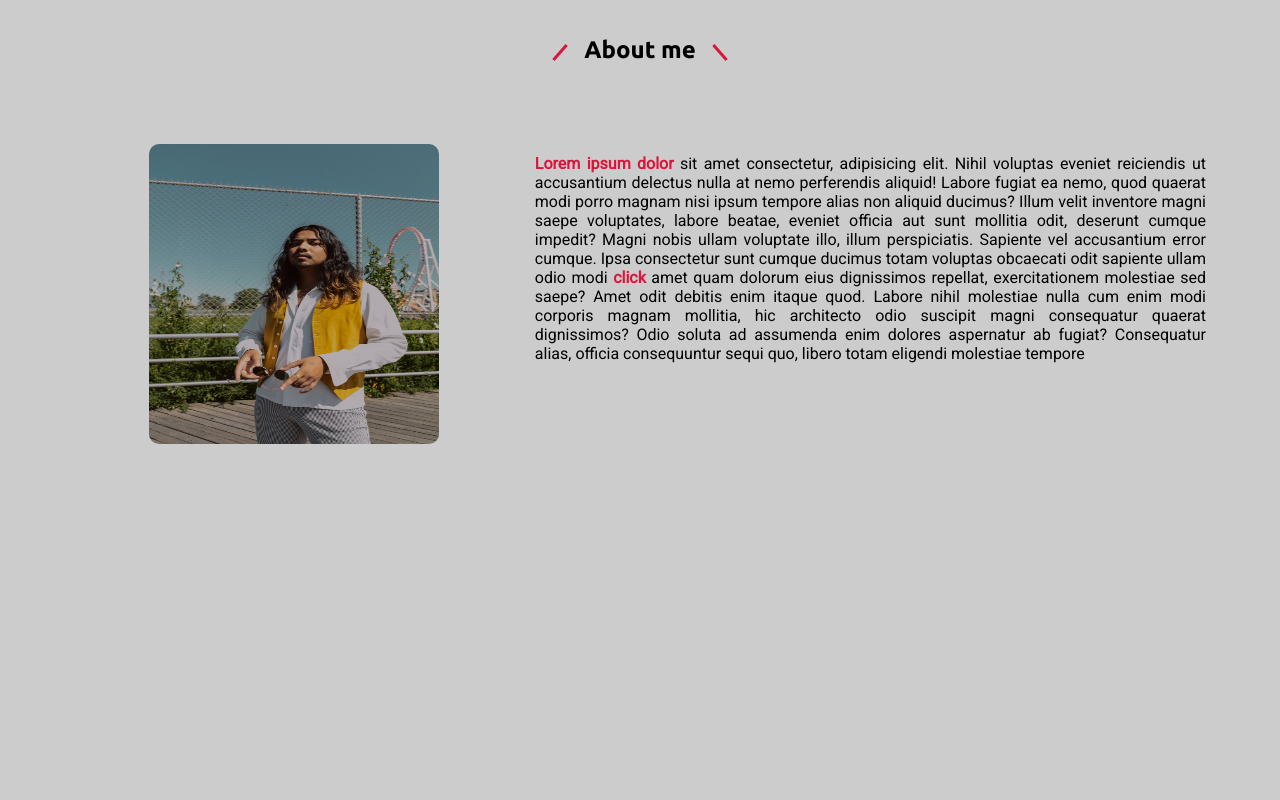
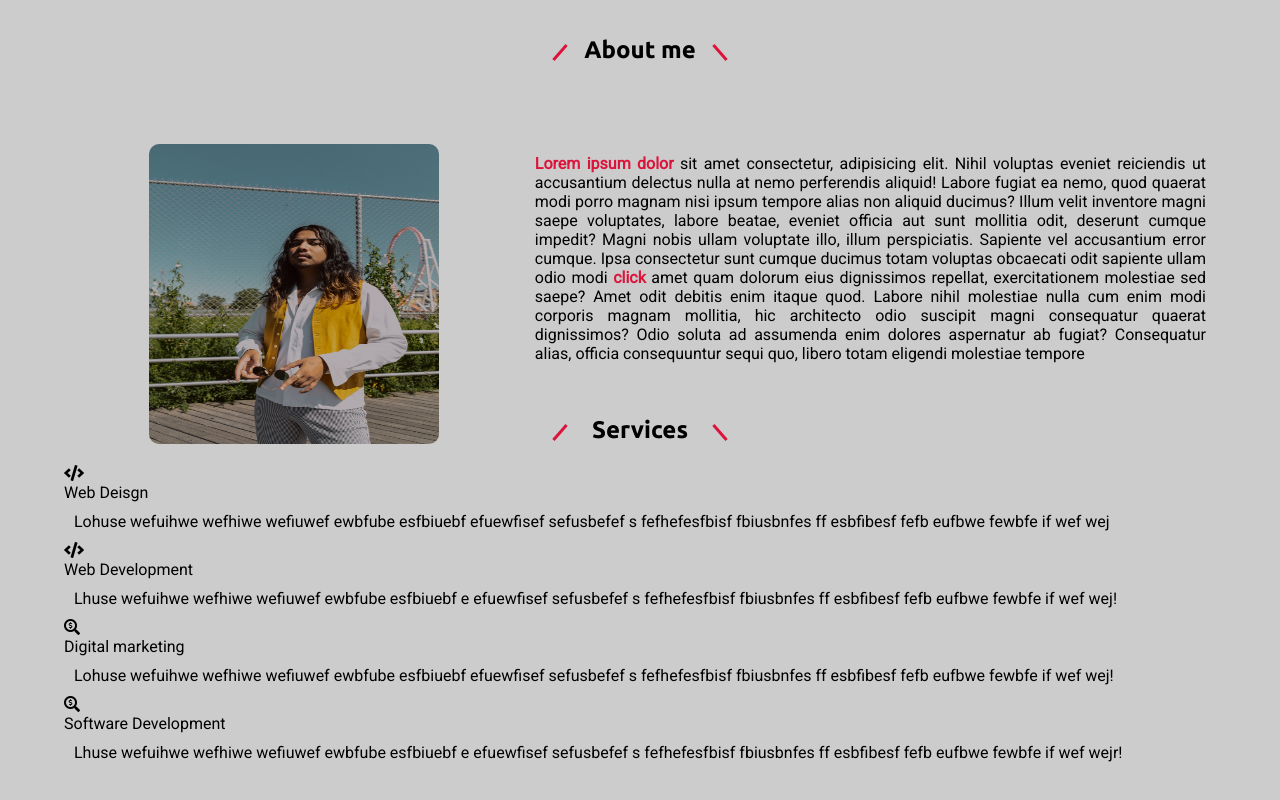
Before and after one commit to tendulkar360/myPortfolio, a plain HTML site: page index.html in a window 1280 px wide. Shown: the part 884-1684 px from the top of the page. Before the commit the page ends 1600 px from the top, so only its background shows below. Drawn offline with nearby package versions, Linux system fonts and the light colour scheme.

Commit message:
Update index.html

```diff
--- a/index.html
+++ b/index.html
@@ -93,6 +93,50 @@
     <!-- Services Section Start -->
 
     <section class="services" id="services">
+        <div class="max_width">
+            <div class="services_content">
+                <div class="title">
+                    <h3>Services</h3>
+                </div>
+                <div class="cards">
+                    <div class="card">
+                        <div class="card_element">
+                            <i class="fas fa-code"></i>
+                            <div class="sub_title">Web Deisgn</div>
+                            <p class="text">Lohuse wefuihwe wefhiwe wefiuwef ewbfube esfbiuebf efuewfisef sefusbefef s
+                                fefhefesfbisf fbiusbnfes ff esbfibesf fefb eufbwe fewbfe if wef
+                                wej</p>
+                        </div>
+                    </div>
+                    <div class="card">
+                        <div class="card_element">
+                            <i class="fas fa-code"></i>
+                            <div class="sub_title">Web Development</div>
+                            <p class="text">Lhuse wefuihwe wefhiwe wefiuwef ewbfube esfbiuebf e efuewfisef sefusbefef s
+                                fefhefesfbisf fbiusbnfes ff esbfibesf fefb eufbwe fewbfe if wef
+                                wej!</p>
+                        </div>
+                    </div>
+                    <div class="card">
+                        <div class="card_element"><i class="fas fa-search-dollar"></i>
+                            <div class="sub_title">Digital marketing</div>
+                            <p class="text">Lohuse wefuihwe wefhiwe wefiuwef ewbfube esfbiuebf efuewfisef sefusbefef s
+                                fefhefesfbisf fbiusbnfes ff esbfibesf fefb eufbwe fewbfe if wef
+                                wej!</p>
+                        </div>
+                    </div>
+                    <div class="card">
+                        <div class="card_element">
+                            <i class="fas fa-search-dollar"></i>
+                            <div class="sub_title">Software Development</div>
+                            <p class="text">Lhuse wefuihwe wefhiwe wefiuwef ewbfube esfbiuebf e efuewfisef sefusbefef s
+                                fefhefesfbisf fbiusbnfes ff esbfibesf fefb eufbwe fewbfe if wef
+                                wejr!</p>
+                        </div>
+                    </div>
+                </div>
+            </div>
+        </div>
     </section>
 
     <!-- Services Section End -->
```
